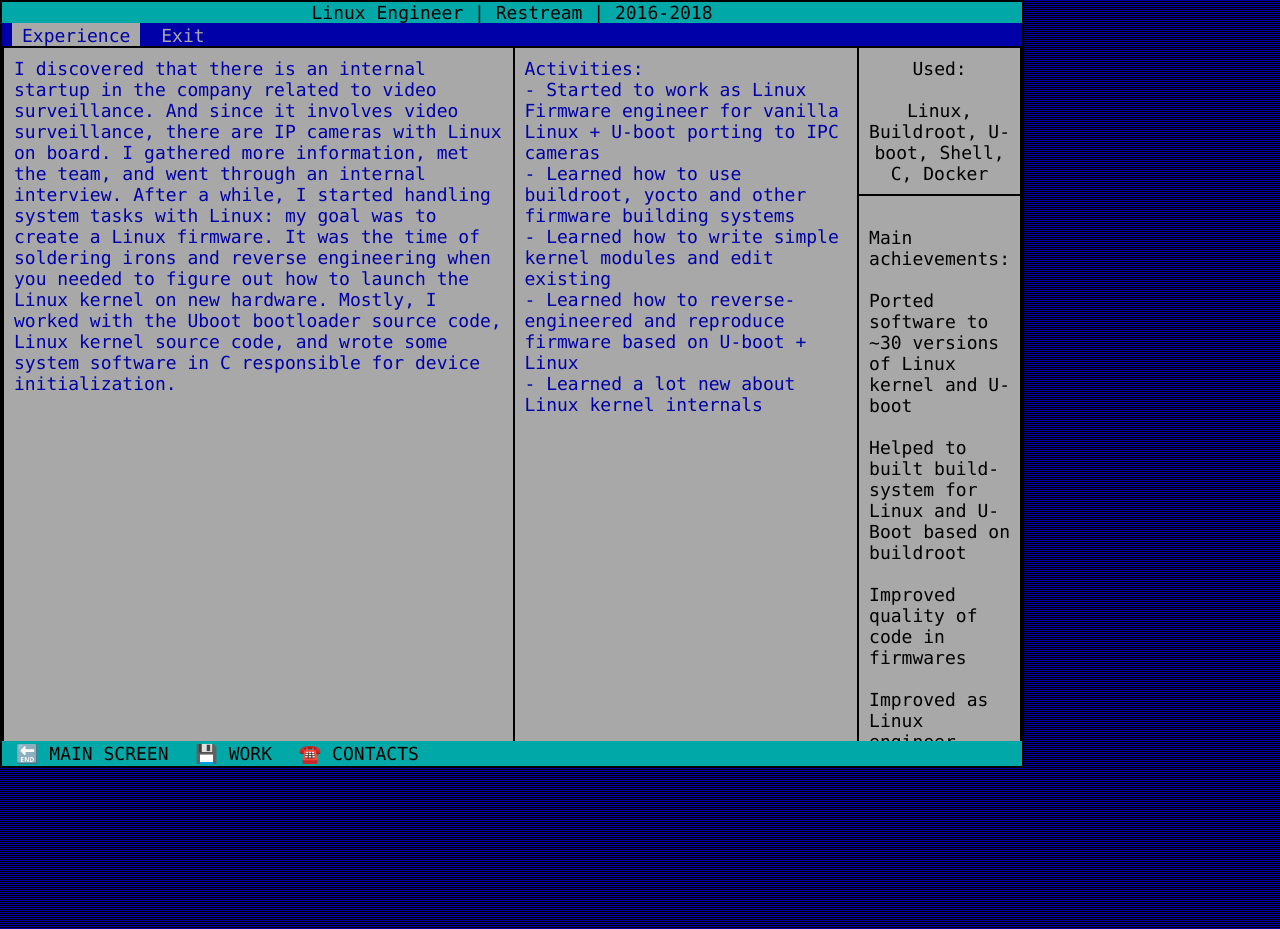
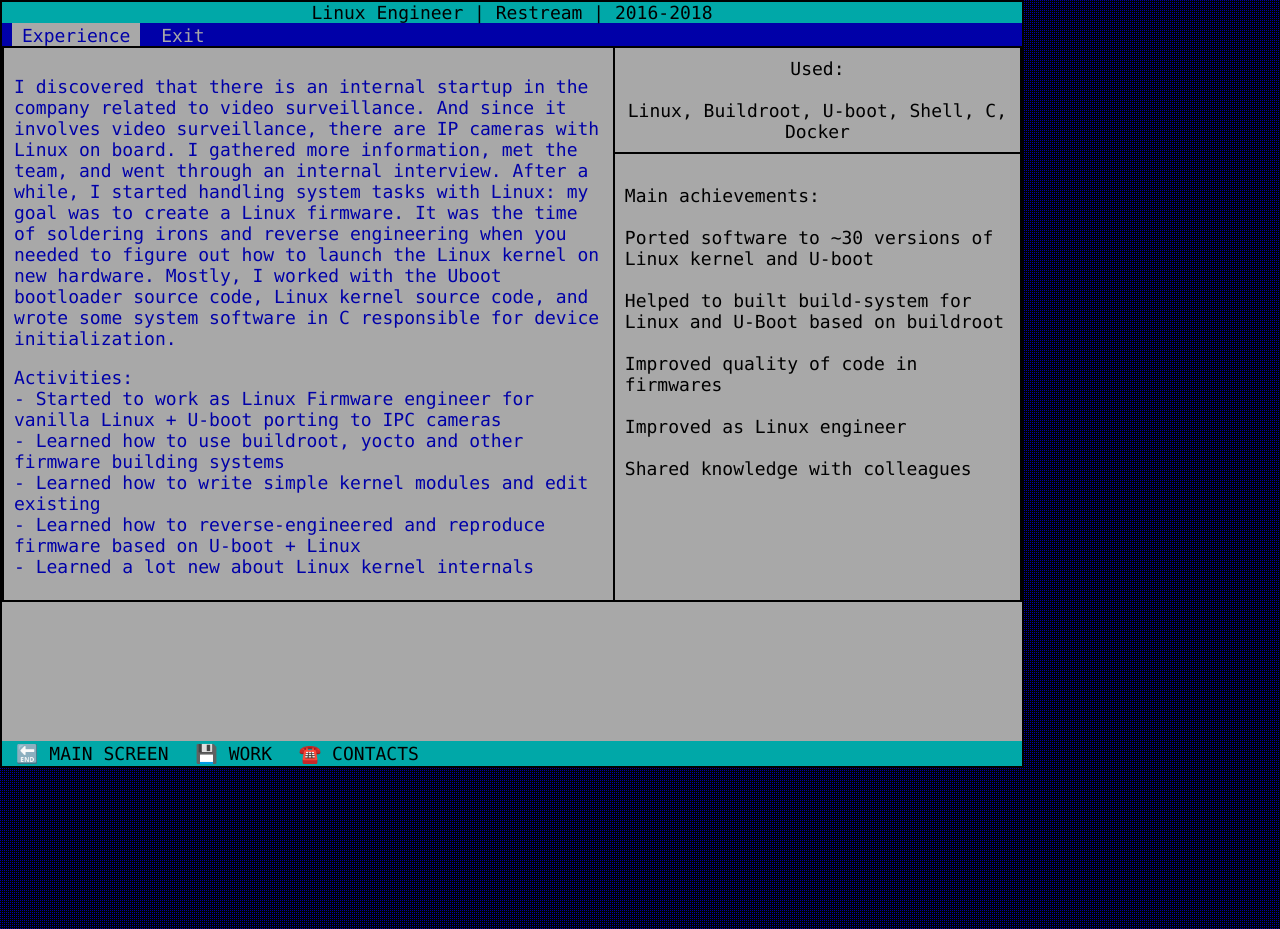
Before and after one commit to dronov/cv.dronov.net, a Flask app: page /restream2/ in a window 1280 px wide. Run offline with Flask 3, Linux system fonts and the light colour scheme.

Commit message:
update work info

```diff
--- a/templates/restream2.html
+++ b/templates/restream2.html
@@ -6,6 +6,7 @@
                 <tbody>
                     <tr>
                         <td rowspan="2" width="60%" class="blue-168-text">
+                            <p>
                             I discovered that there is an internal startup in the company related to video surveillance.
                             And since it involves video surveillance, there are IP cameras with Linux on board.
                             I gathered more information, met the team, and went through an internal interview.
@@ -14,8 +15,7 @@
                             you needed to figure out how to launch the Linux kernel on new hardware. Mostly,
                             I worked with the Uboot bootloader source code, Linux kernel source code, and wrote
                             some system software in C responsible for device initialization.
-                        </td>
-                        <td rowspan="2" width="60%" class="blue-168-text">
+                            </p>
                             Activities:<br>
                             - Started to work as Linux Firmware engineer for vanilla Linux + U-boot porting to IPC cameras<br>
                             - Learned how to use buildroot, yocto and other firmware building systems<br>
```
Lines whose indentation alone changed are shown as unchanged.
